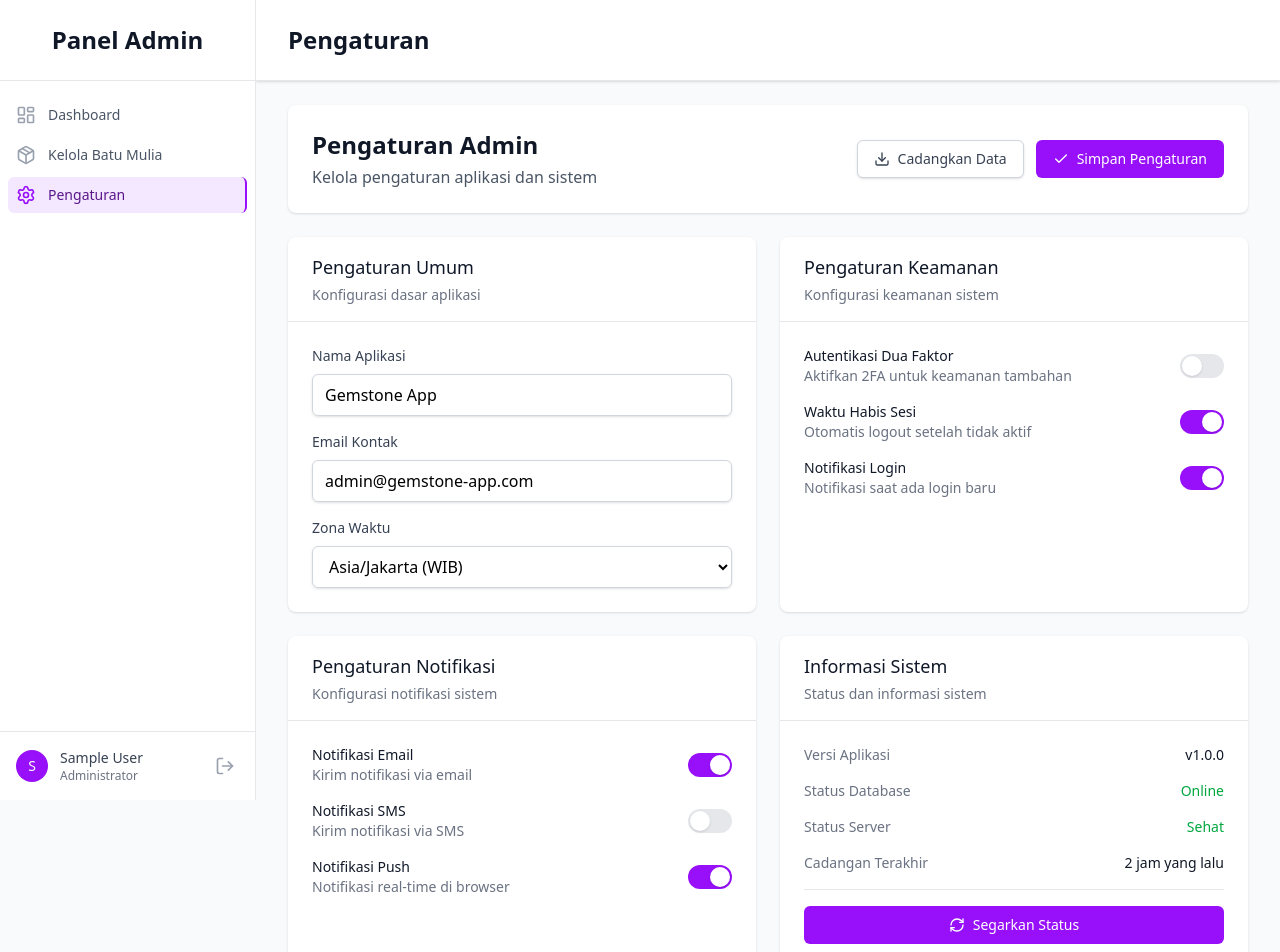
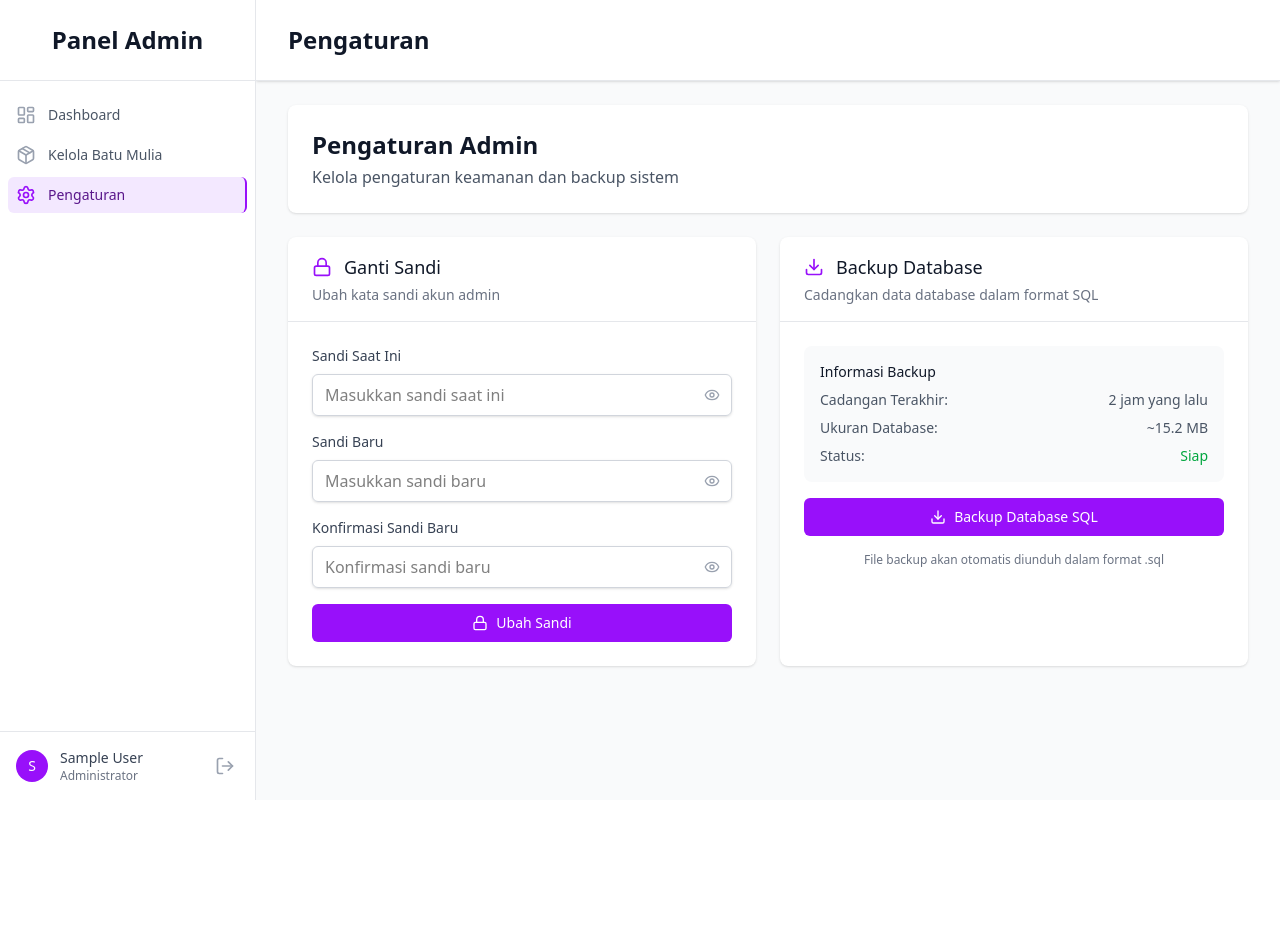
Before and after one commit to cecepns/gemstone-app, a React (Vite) app in the folder client/: page /admin/settings in a window 1280 px wide. Shown: the top 952 px of the page. After the commit the page ends 800 px from the top, so only its background shows below. Built offline with nearby package versions, Linux system fonts and the light colour scheme; sample sign-in values are in the browser's storage.

Commit message:
Refactor AdminSettings component to enhance security features with password change functionality and database backup options. Implement loading states and form handling for password updates, improving user experience. Update UI elements for better clarity and organization in settings management.

```diff
--- a/client/src/components/ui/Button.jsx
+++ b/client/src/components/ui/Button.jsx
@@ -1,5 +1,5 @@
+import classNames from 'classnames';
 import React from 'react';
-import classNames from 'classnames';
 
 /**
  * ANCHOR: Button Component
@@ -12,8 +12,6 @@ const Button = ({
   disabled = false,
   loading = false,
   fullWidth = false,
-  // ANCHOR: iconOnly
-  // When true, render a square button sized for icons only
   iconOnly = false,
   className = '',
   onClick,
@@ -30,7 +28,7 @@ const Button = ({
     outline: 'border border-gray-300 bg-transparent text-gray-700 hover:bg-gray-50 focus:ring-gray-500',
     danger: 'bg-red-600 text-white hover:bg-red-700 focus:ring-red-500',
     success: 'bg-green-600 text-white hover:bg-green-700 focus:ring-green-500',
-    ghost: 'bg-transparent text-gray-700 hover:bg-gray-100 focus:ring-gray-500'
+    ghost: 'bg-transparent text-gray-700 hover:bg-gray-100 focus:ring-gray-500',
   };
 
   // Size classes
@@ -38,7 +36,7 @@ const Button = ({
     sm: 'px-3 py-1.5 text-sm',
     md: 'px-4 py-2 text-sm',
     lg: 'px-6 py-3 text-base',
-    xl: 'px-8 py-4 text-lg'
+    xl: 'px-8 py-4 text-lg',
   };
 
   // ANCHOR: Icon-only size classes
@@ -47,7 +45,7 @@ const Button = ({
     sm: 'h-8 w-8 p-0',
     md: 'h-10 w-10 p-0',
     lg: 'h-12 w-12 p-0',
-    xl: 'h-14 w-14 p-0'
+    xl: 'h-14 w-14 p-0',
   };
 
   const resolvedSizeClass = iconOnly ? iconSizeClasses[size] : sizeClasses[size];
@@ -64,11 +62,13 @@ const Button = ({
     resolvedSizeClass,
     widthClasses,
     loadingClasses,
-    className
+    className,
   );
 
   const handleClick = (e) => {
-    if (disabled || loading) return;
+    if (disabled || loading) {
+      return;
+    }
     onClick?.(e);
   };
 
--- a/client/src/pages/AdminSettings.jsx
+++ b/client/src/pages/AdminSettings.jsx
@@ -1,6 +1,35 @@
-import { Download, Check, RefreshCw } from 'lucide-react';
+import { Download, Lock, Eye, EyeOff } from 'lucide-react';
+import { useState } from 'react';
 
 const AdminSettings = () => {
+  const [showCurrentPassword, setShowCurrentPassword] = useState(false);
+  const [showNewPassword, setShowNewPassword] = useState(false);
+  const [showConfirmPassword, setShowConfirmPassword] = useState(false);
+  const [isLoading, setIsLoading] = useState(false);
+
+  // ANCHOR: Handle password change form submission
+  const handlePasswordChange = async (e) => {
+    e.preventDefault();
+    setIsLoading(true);
+
+    // TODO: Implement password change logic
+    setTimeout(() => {
+      setIsLoading(false);
+      // Reset form
+      e.target.reset();
+    }, 2000);
+  };
+
+  // ANCHOR: Handle database backup
+  const handleBackupDatabase = async () => {
+    setIsLoading(true);
+
+    // TODO: Implement database backup logic
+    setTimeout(() => {
+      setIsLoading(false);
+    }, 2000);
+  };
+
   return (
     <div className="space-y-6">
       {/* Page Header */}
@@ -8,165 +37,170 @@ const AdminSettings = () => {
         <div className="flex items-center justify-between">
           <div>
             <h1 className="text-2xl font-bold text-gray-900">Pengaturan Admin</h1>
-            <p className="text-gray-600 mt-1">Kelola pengaturan aplikasi dan sistem</p>
-          </div>
-          <div className="flex space-x-3">
-            <button className="inline-flex items-center px-4 py-2 border border-gray-300 rounded-md shadow-sm text-sm font-medium text-gray-700 bg-white hover:bg-gray-50 focus:outline-none focus:ring-2 focus:ring-offset-2 focus:ring-purple-500 transition-colors duration-200">
-              <Download className="w-4 h-4 mr-2" />
-              Cadangkan Data
-            </button>
-            <button className="inline-flex items-center px-4 py-2 border border-transparent text-sm font-medium rounded-md text-white bg-purple-600 hover:bg-purple-700 focus:outline-none focus:ring-2 focus:ring-offset-2 focus:ring-purple-500 transition-colors duration-200">
-              <Check className="w-4 h-4 mr-2" />
-              Simpan Pengaturan
-            </button>
+            <p className="text-gray-600 mt-1">Kelola pengaturan keamanan dan backup sistem</p>
           </div>
         </div>
       </div>
 
       {/* Settings Sections */}
       <div className="grid grid-cols-1 lg:grid-cols-2 gap-6">
-        {/* General Settings */}
+        {/* Password Change */}
         <div className="bg-white rounded-lg shadow">
           <div className="px-6 py-4 border-b border-gray-200">
-            <h3 className="text-lg font-medium text-gray-900">Pengaturan Umum</h3>
-            <p className="text-sm text-gray-500 mt-1">Konfigurasi dasar aplikasi</p>
+            <div className="flex items-center">
+              <Lock className="w-5 h-5 text-purple-600 mr-3" />
+              <h3 className="text-lg font-medium text-gray-900">Ganti Sandi</h3>
             </div>
-          <div className="p-6 space-y-4">
+            <p className="text-sm text-gray-500 mt-1">Ubah kata sandi akun admin</p>
+          </div>
+          <div className="p-6">
+            <form onSubmit={handlePasswordChange} className="space-y-4">
               <div>
                 <label className="block text-sm font-medium text-gray-700 mb-2">
-                Nama Aplikasi
+                  Sandi Saat Ini
                 </label>
+                <div className="relative">
                   <input
-                type="text"
-                defaultValue="Gemstone App"
-                className="w-full px-3 py-2 border border-gray-300 rounded-md shadow-sm focus:outline-none focus:ring-purple-500 focus:border-purple-500"
+                    type={showCurrentPassword ? "text" : "password"}
+                    required
+                    className="w-full px-3 py-2 pr-10 border border-gray-300 rounded-md shadow-sm focus:outline-none focus:ring-purple-500 focus:border-purple-500"
+                    placeholder="Masukkan sandi saat ini"
                   />
+                  <button
+                    type="button"
+                    onClick={() => setShowCurrentPassword(!showCurrentPassword)}
+                    className="absolute inset-y-0 right-0 pr-3 flex items-center"
+                  >
+                    {showCurrentPassword ? (
+                      <EyeOff className="h-4 w-4 text-gray-400" />
+                    ) : (
+                      <Eye className="h-4 w-4 text-gray-400" />
+                    )}
+                  </button>
                 </div>
+              </div>
+
               <div>
                 <label className="block text-sm font-medium text-gray-700 mb-2">
-                Email Kontak
+                  Sandi Baru
                 </label>
+                <div className="relative">
                   <input
-                type="email"
-                defaultValue="admin@gemstone-app.com"
-                className="w-full px-3 py-2 border border-gray-300 rounded-md shadow-sm focus:outline-none focus:ring-purple-500 focus:border-purple-500"
+                    type={showNewPassword ? "text" : "password"}
+                    required
+                    className="w-full px-3 py-2 pr-10 border border-gray-300 rounded-md shadow-sm focus:outline-none focus:ring-purple-500 focus:border-purple-500"
+                    placeholder="Masukkan sandi baru"
                   />
+                  <button
+                    type="button"
+                    onClick={() => setShowNewPassword(!showNewPassword)}
+                    className="absolute inset-y-0 right-0 pr-3 flex items-center"
+                  >
+                    {showNewPassword ? (
+                      <EyeOff className="h-4 w-4 text-gray-400" />
+                    ) : (
+                      <Eye className="h-4 w-4 text-gray-400" />
+                    )}
+                  </button>
                 </div>
+              </div>
+
               <div>
                 <label className="block text-sm font-medium text-gray-700 mb-2">
-                Zona Waktu
+                  Konfirmasi Sandi Baru
                 </label>
-              <select className="w-full px-3 py-2 border border-gray-300 rounded-md shadow-sm focus:outline-none focus:ring-purple-500 focus:border-purple-500">
-                <option>Asia/Jakarta (WIB)</option>
-                <option>Asia/Makassar (WITA)</option>
-                <option>Asia/Jayapura (WIT)</option>
-              </select>
+                <div className="relative">
+                  <input
+                    type={showConfirmPassword ? "text" : "password"}
+                    required
+                    className="w-full px-3 py-2 pr-10 border border-gray-300 rounded-md shadow-sm focus:outline-none focus:ring-purple-500 focus:border-purple-500"
+                    placeholder="Konfirmasi sandi baru"
+                  />
+                  <button
+                    type="button"
+                    onClick={() => setShowConfirmPassword(!showConfirmPassword)}
+                    className="absolute inset-y-0 right-0 pr-3 flex items-center"
+                  >
+                    {showConfirmPassword ? (
+                      <EyeOff className="h-4 w-4 text-gray-400" />
+                    ) : (
+                      <Eye className="h-4 w-4 text-gray-400" />
+                    )}
+                  </button>
+                </div>
+              </div>
+
+              <button
+                type="submit"
+                disabled={isLoading}
+                className="w-full inline-flex items-center justify-center px-4 py-2 border border-transparent text-sm font-medium rounded-md text-white bg-purple-600 hover:bg-purple-700 focus:outline-none focus:ring-2 focus:ring-offset-2 focus:ring-purple-500 transition-colors duration-200 disabled:opacity-50 disabled:cursor-not-allowed"
+              >
+                {isLoading ? (
+                  <>
+                    <div className="animate-spin rounded-full h-4 w-4 border-b-2 border-white mr-2"></div>
+                    Mengubah Sandi...
+                  </>
+                ) : (
+                  <>
+                    <Lock className="w-4 h-4 mr-2" />
+                    Ubah Sandi
+                  </>
+                )}
+              </button>
+            </form>
+          </div>
+        </div>
+
+        {/* Database Backup */}
+        <div className="bg-white rounded-lg shadow">
+          <div className="px-6 py-4 border-b border-gray-200">
+            <div className="flex items-center">
+              <Download className="w-5 h-5 text-purple-600 mr-3" />
+              <h3 className="text-lg font-medium text-gray-900">Backup Database</h3>
+            </div>
+            <p className="text-sm text-gray-500 mt-1">Cadangkan data database dalam format SQL</p>
+          </div>
+          <div className="p-6">
+            <div className="space-y-4">
+              <div className="bg-gray-50 rounded-lg p-4">
+                <h4 className="text-sm font-medium text-gray-900 mb-2">Informasi Backup</h4>
+                <div className="space-y-2 text-sm text-gray-600">
+                  <div className="flex justify-between">
+                    <span>Cadangan Terakhir:</span>
+                    <span className="font-medium">2 jam yang lalu</span>
+                  </div>
+                  <div className="flex justify-between">
+                    <span>Ukuran Database:</span>
+                    <span className="font-medium">~15.2 MB</span>
+                  </div>
+                  <div className="flex justify-between">
+                    <span>Status:</span>
+                    <span className="font-medium text-green-600">Siap</span>
                   </div>
                 </div>
               </div>
 
-        {/* Security Settings */}
-        <div className="bg-white rounded-lg shadow">
-          <div className="px-6 py-4 border-b border-gray-200">
-            <h3 className="text-lg font-medium text-gray-900">Pengaturan Keamanan</h3>
-            <p className="text-sm text-gray-500 mt-1">Konfigurasi keamanan sistem</p>
+              <button
+                onClick={handleBackupDatabase}
+                disabled={isLoading}
+                className="w-full inline-flex items-center justify-center px-4 py-2 border border-transparent text-sm font-medium rounded-md text-white bg-purple-600 hover:bg-purple-700 focus:outline-none focus:ring-2 focus:ring-offset-2 focus:ring-purple-500 transition-colors duration-200 disabled:opacity-50 disabled:cursor-not-allowed"
+              >
+                {isLoading ? (
+                  <>
+                    <div className="animate-spin rounded-full h-4 w-4 border-b-2 border-white mr-2"></div>
+                    Membuat Backup...
+                  </>
+                ) : (
+                  <>
+                    <Download className="w-4 h-4 mr-2" />
+                    Backup Database SQL
+                  </>
+                )}
+              </button>
+
+              <div className="text-xs text-gray-500 text-center">
+                File backup akan otomatis diunduh dalam format .sql
               </div>
-          <div className="p-6 space-y-4">
-            <div className="flex items-center justify-between">
-              <div>
-                <h4 className="text-sm font-medium text-gray-900">Autentikasi Dua Faktor</h4>
-                <p className="text-sm text-gray-500">Aktifkan 2FA untuk keamanan tambahan</p>
-              </div>
-              <button className="relative inline-flex h-6 w-11 flex-shrink-0 cursor-pointer rounded-full border-2 border-transparent transition-colors duration-200 ease-in-out focus:outline-none focus:ring-2 focus:ring-purple-500 focus:ring-offset-2 bg-gray-200">
-                <span className="translate-x-0 pointer-events-none inline-block h-5 w-5 transform rounded-full bg-white shadow ring-0 transition duration-200 ease-in-out"></span>
-              </button>
-            </div>
-            <div className="flex items-center justify-between">
-              <div>
-                <h4 className="text-sm font-medium text-gray-900">Waktu Habis Sesi</h4>
-                <p className="text-sm text-gray-500">Otomatis logout setelah tidak aktif</p>
-              </div>
-              <button className="relative inline-flex h-6 w-11 flex-shrink-0 cursor-pointer rounded-full border-2 border-transparent transition-colors duration-200 ease-in-out focus:outline-none focus:ring-2 focus:ring-purple-500 focus:ring-offset-2 bg-purple-600">
-                <span className="translate-x-5 pointer-events-none inline-block h-5 w-5 transform rounded-full bg-white shadow ring-0 transition duration-200 ease-in-out"></span>
-              </button>
-            </div>
-            <div className="flex items-center justify-between">
-              <div>
-                <h4 className="text-sm font-medium text-gray-900">Notifikasi Login</h4>
-                <p className="text-sm text-gray-500">Notifikasi saat ada login baru</p>
-              </div>
-              <button className="relative inline-flex h-6 w-11 flex-shrink-0 cursor-pointer rounded-full border-2 border-transparent transition-colors duration-200 ease-in-out focus:outline-none focus:ring-2 focus:ring-purple-500 focus:ring-offset-2 bg-purple-600">
-                <span className="translate-x-5 pointer-events-none inline-block h-5 w-5 transform rounded-full bg-white shadow ring-0 transition duration-200 ease-in-out"></span>
-              </button>
-            </div>
-          </div>
-        </div>
-
-        {/* Notification Settings */}
-        <div className="bg-white rounded-lg shadow">
-          <div className="px-6 py-4 border-b border-gray-200">
-            <h3 className="text-lg font-medium text-gray-900">Pengaturan Notifikasi</h3>
-            <p className="text-sm text-gray-500 mt-1">Konfigurasi notifikasi sistem</p>
-          </div>
-          <div className="p-6 space-y-4">
-            <div className="flex items-center justify-between">
-              <div>
-                <h4 className="text-sm font-medium text-gray-900">Notifikasi Email</h4>
-                <p className="text-sm text-gray-500">Kirim notifikasi via email</p>
-              </div>
-              <button className="relative inline-flex h-6 w-11 flex-shrink-0 cursor-pointer rounded-full border-2 border-transparent transition-colors duration-200 ease-in-out focus:outline-none focus:ring-2 focus:ring-purple-500 focus:ring-offset-2 bg-purple-600">
-                <span className="translate-x-5 pointer-events-none inline-block h-5 w-5 transform rounded-full bg-white shadow ring-0 transition duration-200 ease-in-out"></span>
-              </button>
-            </div>
-            <div className="flex items-center justify-between">
-              <div>
-                <h4 className="text-sm font-medium text-gray-900">Notifikasi SMS</h4>
-                <p className="text-sm text-gray-500">Kirim notifikasi via SMS</p>
-              </div>
-              <button className="relative inline-flex h-6 w-11 flex-shrink-0 cursor-pointer rounded-full border-2 border-transparent transition-colors duration-200 ease-in-out focus:outline-none focus:ring-2 focus:ring-purple-500 focus:ring-offset-2 bg-gray-200">
-                <span className="translate-x-0 pointer-events-none inline-block h-5 w-5 transform rounded-full bg-white shadow ring-0 transition duration-200 ease-in-out"></span>
-              </button>
-            </div>
-            <div className="flex items-center justify-between">
-              <div>
-                <h4 className="text-sm font-medium text-gray-900">Notifikasi Push</h4>
-                <p className="text-sm text-gray-500">Notifikasi real-time di browser</p>
-              </div>
-              <button className="relative inline-flex h-6 w-11 flex-shrink-0 cursor-pointer rounded-full border-2 border-transparent transition-colors duration-200 ease-in-out focus:outline-none focus:ring-2 focus:ring-purple-500 focus:ring-offset-2 bg-purple-600">
-                <span className="translate-x-5 pointer-events-none inline-block h-5 w-5 transform rounded-full bg-white shadow ring-0 transition duration-200 ease-in-out"></span>
-              </button>
-            </div>
-          </div>
-        </div>
-
-        {/* System Information */}
-        <div className="bg-white rounded-lg shadow">
-          <div className="px-6 py-4 border-b border-gray-200">
-            <h3 className="text-lg font-medium text-gray-900">Informasi Sistem</h3>
-            <p className="text-sm text-gray-500 mt-1">Status dan informasi sistem</p>
-          </div>
-          <div className="p-6 space-y-4">
-            <div className="flex justify-between">
-              <span className="text-sm text-gray-500">Versi Aplikasi</span>
-              <span className="text-sm font-medium text-gray-900">v1.0.0</span>
-            </div>
-            <div className="flex justify-between">
-              <span className="text-sm text-gray-500">Status Database</span>
-              <span className="text-sm font-medium text-green-600">Online</span>
-            </div>
-            <div className="flex justify-between">
-              <span className="text-sm text-gray-500">Status Server</span>
-              <span className="text-sm font-medium text-green-600">Sehat</span>
-            </div>
-            <div className="flex justify-between">
-              <span className="text-sm text-gray-500">Cadangan Terakhir</span>
-              <span className="text-sm font-medium text-gray-900">2 jam yang lalu</span>
-            </div>
-            <div className="pt-4 border-t border-gray-200">
-              <button className="w-full inline-flex items-center justify-center px-4 py-2 border border-transparent text-sm font-medium rounded-md text-white bg-purple-600 hover:bg-purple-700 focus:outline-none focus:ring-2 focus:ring-offset-2 focus:ring-purple-500 transition-colors duration-200">
-                <RefreshCw className="w-4 h-4 mr-2" />
-                Segarkan Status
-              </button>
             </div>
           </div>
         </div>
--- a/client/src/pages/Verification.jsx
+++ b/client/src/pages/Verification.jsx
@@ -14,7 +14,6 @@ import {
   Users,
   UserCheck,
   UserX,
-  Loader2,
 } from 'lucide-react';
 import { useState, useEffect } from 'react';
 import { useParams, Link } from 'react-router-dom';
@@ -57,7 +56,6 @@ const Verification = () => {
       setGemstone(result.data);
 
     } catch (error) {
-      console.error('Verification error:', error);
       setError(error.message || 'Gagal memverifikasi sertifikat');
     } finally {
       setLoading(false);
@@ -76,7 +74,6 @@ const Verification = () => {
       const result = await getGemstoneOwnersPublic(uniqueId);
       setOwners(result.data);
     } catch (error) {
-      console.error('Error fetching owners:', error);
       setOwnersError(error.message || 'Gagal memuat riwayat pemilik');
     } finally {
       setIsLoadingOwners(false);
```
Also changed, not shown: client/src/pages/Home.jsx (+19 -21 lines), client/src/pages/Login.jsx (+36 -36 lines). Lines whose indentation alone changed are shown as unchanged.
